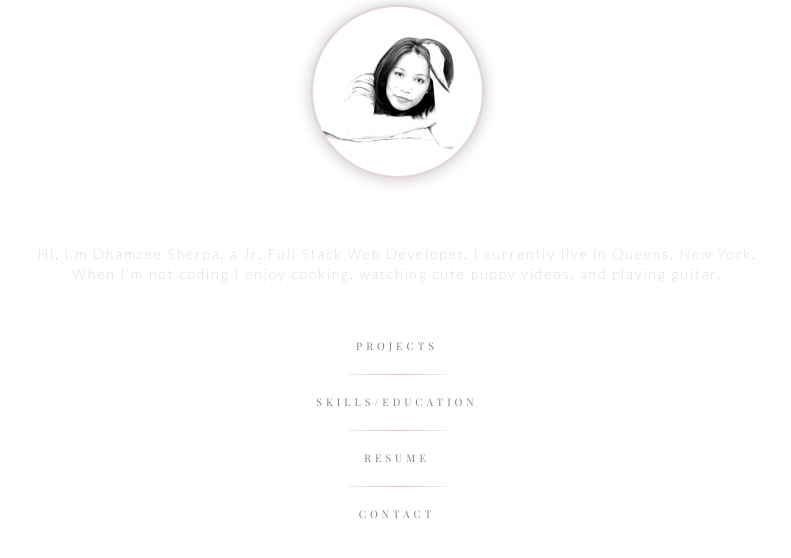
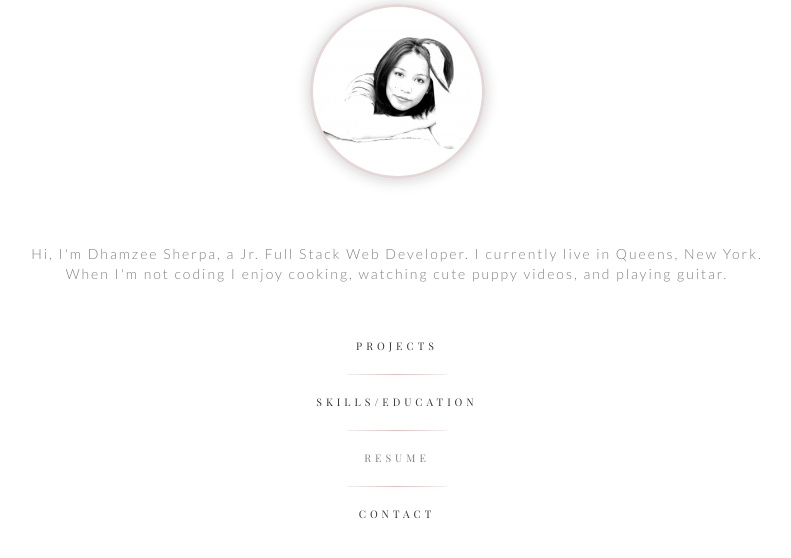
Before and after one commit to ziehdoma/ziehdoma, a PHP site: page / in a window 1280 px wide. Shown: the part 196-754 px from the top of the page, without its empty margins (243-1034 px from the left). Run offline with PHP 8.4, Linux system fonts and the light colour scheme; some libraries are stand-ins or nearby versions.

Commit message:
font and color changed

```diff
--- a/css/main.css
+++ b/css/main.css
@@ -93,13 +93,13 @@ ul {
 #welcome p {
   font-size: 1em;
   text-align: center;
-  font-weight: 100;
+  font-weight: 300;
 }
 
 #text, #myresume, #resume, #myproject, #project, #contact, #mycontact, #skills, #myskills{
   padding: 0;
   text-align: center;
-  color: #828181;
+  /*color: #828181;*/
   text-transform: uppercase;
   font-family: "Playfair display", serif;
   font-size: .75em;
```
